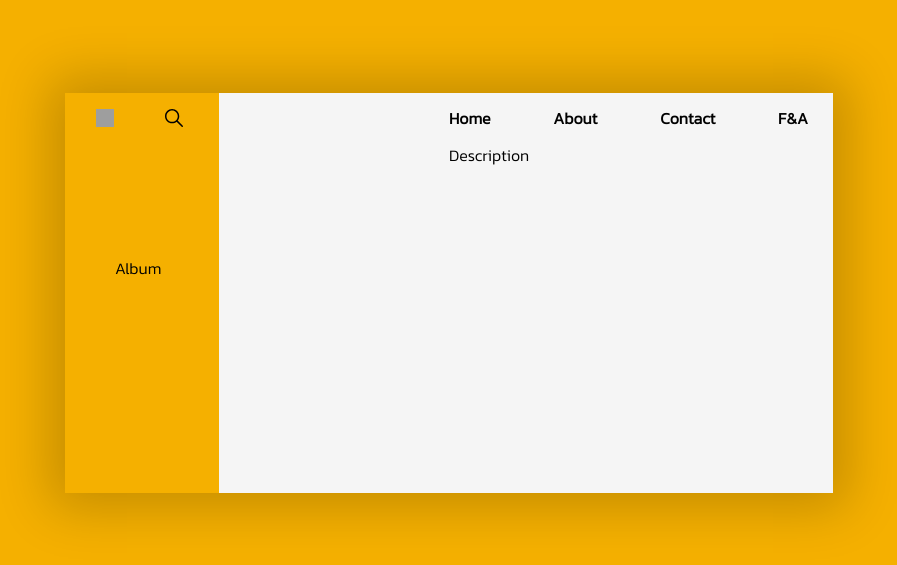
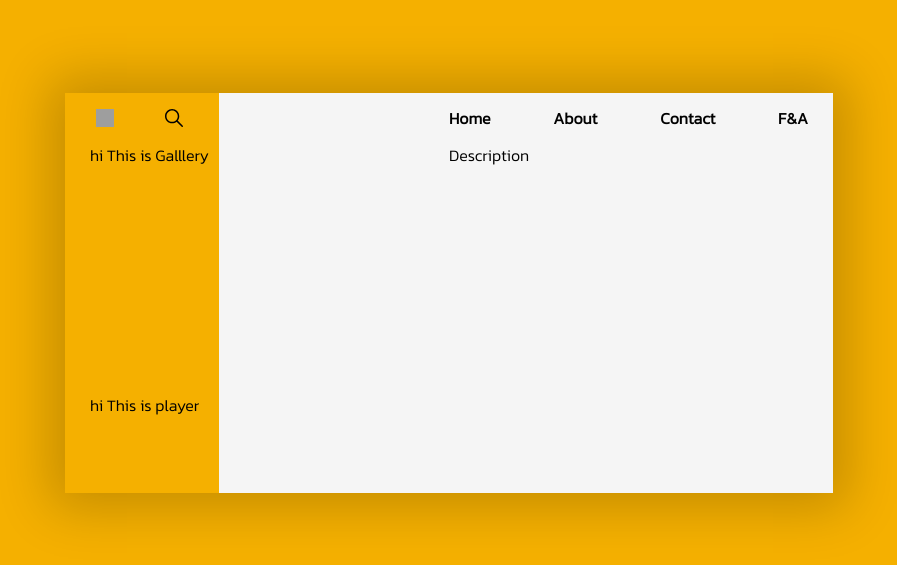
Before and after one commit to TERADA-DANTE/LPs, a React (Create React App) app in the folder mandarine/: page / in a window 1280 px wide. Shown: the part 107-672 px from the top of the page, without its empty margins (191-1088 px from the left). Built offline with nearby package versions, Linux system fonts and the light colour scheme; grey boxes are pictures that could not be loaded.

Commit message:
Complete Album structure

```diff
--- a/mandarine/src/components/album/Album.js
+++ b/mandarine/src/components/album/Album.js
@@ -1,9 +1,14 @@
+import { Fragment } from 'react'
 import '../../styles/Album.css'
+import Gallery from './Gallery'
+import Player from './Player'
+
 function Album() {
     return (
-        <div className={'Album'}>
-            Album
-        </div>
+        <Fragment>
+            <Gallery className={'Gallery'} />
+            <Player className={'Player'} />
+        </Fragment>
     )
 }
 
--- /dev/null
+++ b/mandarine/src/components/album/Gallery.js
@@ -0,0 +1,7 @@
+import '../../styles/Gallery.css'
+
+function Gallery({ className }) {
+    return <article className={className}>hi This is Galllery</article>
+}
+
+export default Gallery
--- /dev/null
+++ b/mandarine/src/components/album/Player.js
@@ -0,0 +1,7 @@
+import '../../styles/Player.css'
+
+function Player({ className }) {
+    return <nav className={className}>hi This is player</nav>
+}
+
+export default Player
--- a/mandarine/src/layouts/Content.js
+++ b/mandarine/src/layouts/Content.js
@@ -5,8 +5,10 @@ import styled from 'styled-components'
 
 function Content({ children, className }) {
     const padding = className === 'Album' ? '0px 15px 50px 25px' : '0px 25px 50px 0px'
-    const StyledContent = styled.section`
+    const StyledContent = styled.article`
         display : grid;
+        grid-template-columns : 1fr 1fr;
+        grid-template-rows : 5fr 1fr;
         grid-row : 2;
         grid-column: 1 / span 2;
         padding : ${padding}
--- a/mandarine/src/styles/Album.css
+++ b/mandarine/src/styles/Album.css
@@ -2,4 +2,7 @@
     grid-row: 2;
     grid-column: 1 / span 2;
     padding: 0px 25px 50px 25px;
+    display: grid;
+    grid-template-columns: 1fr 1fr;
+    grid-template-rows: 5fr 1fr;
 }
--- /dev/null
+++ b/mandarine/src/styles/Gallery.css
@@ -0,0 +1,4 @@
+.Gallery{
+    grid-row: 1;
+    grid-column: 1 / span 2;
+}
--- /dev/null
+++ b/mandarine/src/styles/Player.css
@@ -0,0 +1,3 @@
+.Player{
+    grid-column: 1 / span 2;
+}
```
Also changed, not shown: 1 other file (tests, documents, lock files or other folders).
